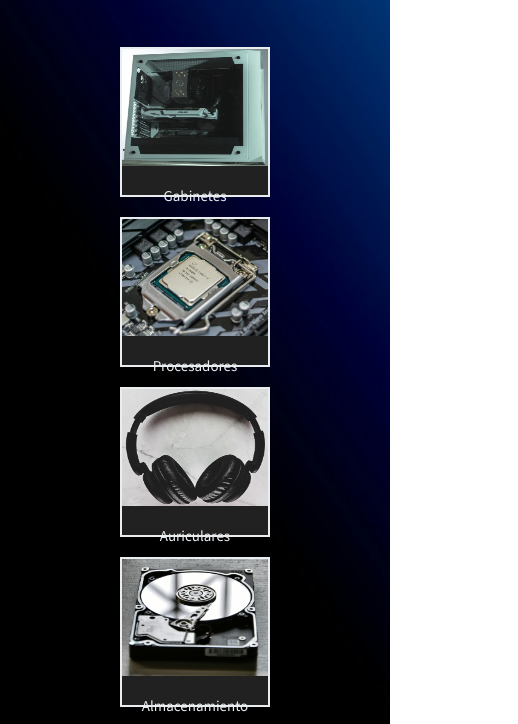
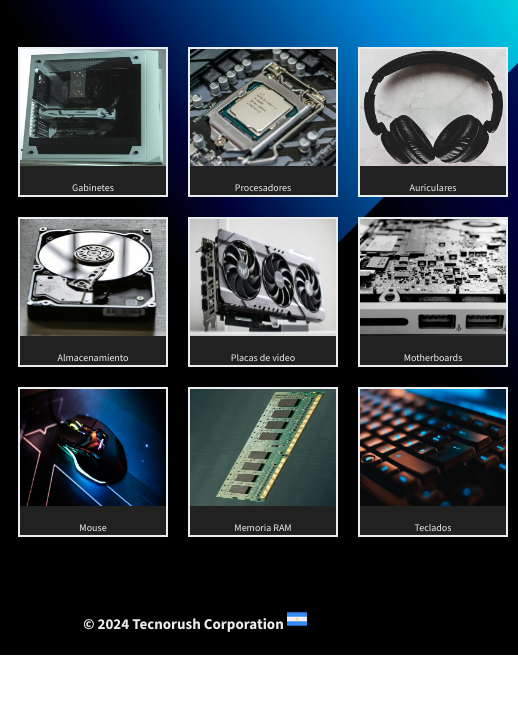
Before and after one commit to LaureanoCid/Tecnorush, a website: page pages/productos.html in a window 390 px wide. Shown: the part 85-809 px from the top of the page, 518 px wide, since content can reach past the window. Drawn offline with nearby package versions, Linux system fonts and the light colour scheme.

Commit message:
Entrega final

```diff
--- a/Scss/base/_media.scss
+++ b/Scss/base/_media.scss
@@ -3,13 +3,13 @@
 
 .mainproductos{
     .contenedor1{
-        display: inline;
+        display: flex;
         .productos1{
             .productos2{
                 height: 150px;
                 width: 150px;
                 p{
-                    font-size: 15px;
+                    font-size: 10px;
                 }
             }
         }
```
Also changed, not shown: css/estilos.css.
